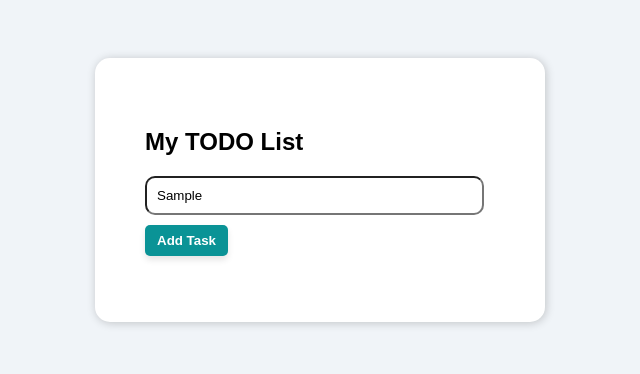
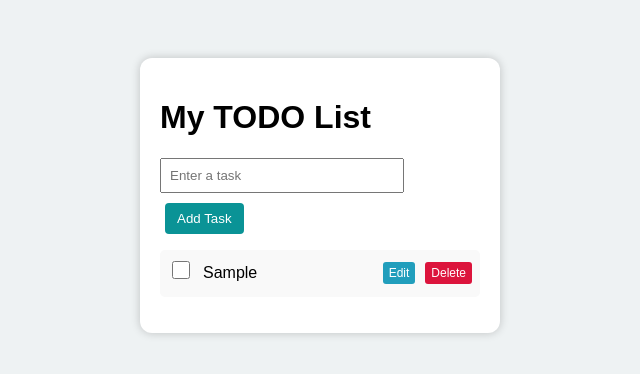
Before and after one commit to adnanrao101/TODO-App, a plain HTML site: page index.html in a window 1280 px wide. Both pictures are taken after typing "Sample" into the empty fields and a click on the button "Add Task". Shown: the whole page, without its empty margins (320-960 px from the left). Drawn offline with Linux system fonts and the light colour scheme.

Commit message:
TODO LIST APP

```diff
--- a/index.html
+++ b/index.html
@@ -8,7 +8,7 @@
 </head>
 <body>
 
-    <div class="todo-container">
+    <!-- <div class="todo-container">
         <h2>My TODO List</h2>
 
         <input type="text" id="" placeholder="Enter a Task">
@@ -16,12 +16,18 @@
         <button onclick="">Add Task</button>
 
         <ul id=""></ul>
-    </div>
+      </div> -->
 
 
 
 
 
+      <div class="todo-container">
+          <h1>My TODO List</h1>
+          <input type="text" id="todoInput" placeholder="Enter a task" />
+          <button onclick="addTask()">Add Task</button>
+          <ul id="todoList"></ul>
+        </div>
 
 
 
@@ -32,54 +38,3 @@
   <script src="script.js"></script>
 </body>
 </html>
-
-
-
-
-
-
-
-
-
-
-
-
-
-
-
-
-
-
-
-
-
-
-
-
-
-
-
-
-
-
-
-
-
-
-
-
-
-
-
-
-
-
-
-
-
-<!-- <div class="todo-container">
-    <h1>My TODO List</h1>
-    <input type="text" id="todoInput" placeholder="Enter a task" />
-    <button onclick="addTask()">Add Task</button>
-    <ul id="todoList"></ul>
-  </div> -->
--- a/style.css
+++ b/style.css
@@ -11,7 +11,7 @@
   --completed: gray;         /* Completed task text */
 }
 
-body{
+/* body{
     font-family: Arial, Helvetica, sans-serif;
     background-color: var(--bodyBG);
     display: flex;
@@ -33,16 +33,6 @@ input{
     padding: 10px;
     width: 90%;
 }
-
-/* button{
-    padding: 8px 12px;
-    background-color: var(--button);
-    color: var(--divBG);
-    margin-top: 10px;
-    border-radius: 5px;
-    cursor: grab;
-    border: none;
-} */
 
 button {
   padding: 8px 12px;
@@ -67,7 +57,7 @@ button:hover {
 button:active {
   transform: scale(0.97);
   box-shadow: 0 2px 5px rgba(0, 0, 0, 0.15);
-}
+} */
 
 
 
@@ -163,7 +153,9 @@ button:active {
 
 
 
-/*
+
+
+
 body {
   font-family: Arial, sans-serif;
   background-color: #eef2f3;
@@ -229,10 +221,10 @@ li {
 .completed {
   text-decoration: line-through;
   color: gray;
-} */
+}
 
 /* Stylish checkbox */
-/* input[type="checkbox"] {
+input[type="checkbox"] {
   width: 18px;
   height: 18px;
   accent-color: #0a9396;
@@ -264,4 +256,4 @@ li {
 
 .delete-btn:hover {
   background-color: darkred;
-} */
+}
```
